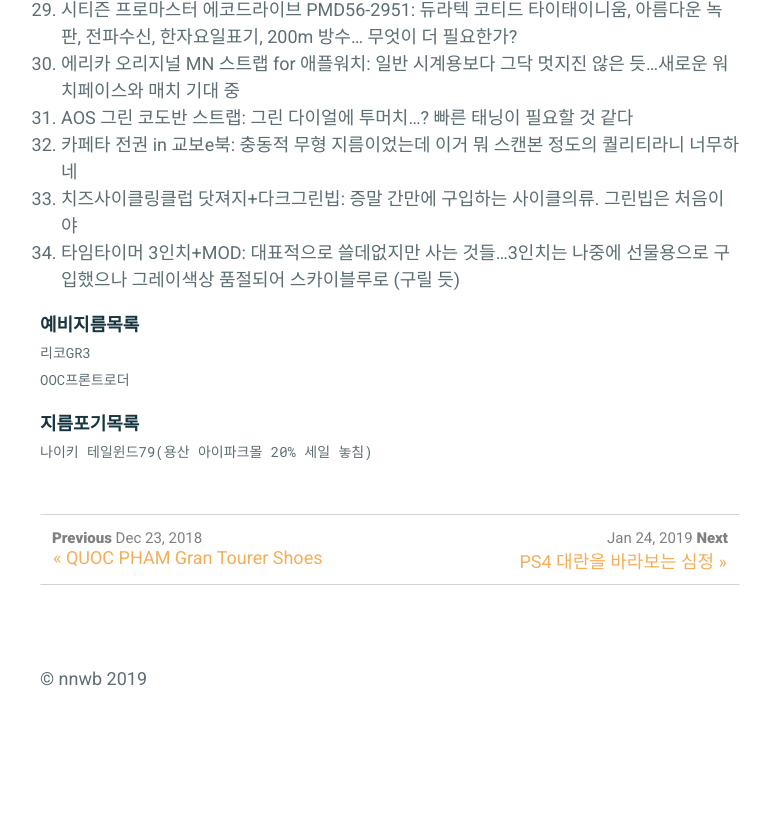
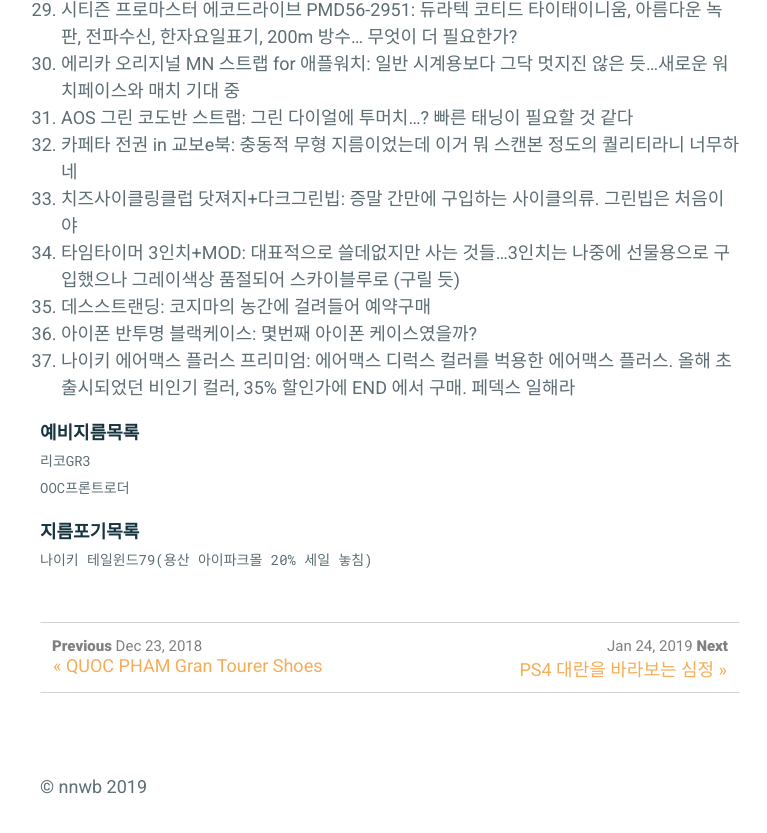
Before and after one commit to nnwb/nnwb.github.io, a Jekyll site: the page built from _posts/2019-01-01-2019buy.md, in a window 1280 px wide and 900 px high, scrolled down 1288 px. Shown: the top 833 px of the window, without its empty margins (250-1017 px from the left). Built offline with Jekyll 4.4.1, drawn with Linux system fonts in a browser that asks for light colours; comment, search, counter and statistics services are not loaded; before the commit the page ends 2080 px from its top, so only the background shows below that.

Commit message:
Update 2019-01-01-2019buy.md

```diff
--- a/_posts/2019-01-01-2019buy.md
+++ b/_posts/2019-01-01-2019buy.md
@@ -45,7 +45,9 @@ comments: true
 32. 카페타 전권 in 교보e북: 충동적 무형 지름이었는데 이거 뭐 스캔본 정도의 퀄리티라니 너무하네
 33. 치즈사이클링클럽 닷져지+다크그린빕: 증말 간만에 구입하는 사이클의류. 그린빕은 처음이야
 34. 타임타이머 3인치+MOD: 대표적으로 쓸데없지만 사는 것들...3인치는 나중에 선물용으로 구입했으나 그레이색상 품절되어 스카이블루로 (구릴 듯)
-
+35. 데스스트랜딩: 코지마의 농간에 걸려들어 예약구매
+36. 아이폰 반투명 블랙케이스: 몇번째 아이폰 케이스였을까?
+37. 나이키 에어맥스 플러스 프리미엄: 에어맥스 디럭스 컬러를 벅용한 에어맥스 플러스. 올해 초 출시되었던 비인기 컬러, 35% 할인가에 END 에서 구매. 페덱스 일해라
 
 **예비지름목록**
 `리코GR3`
```
